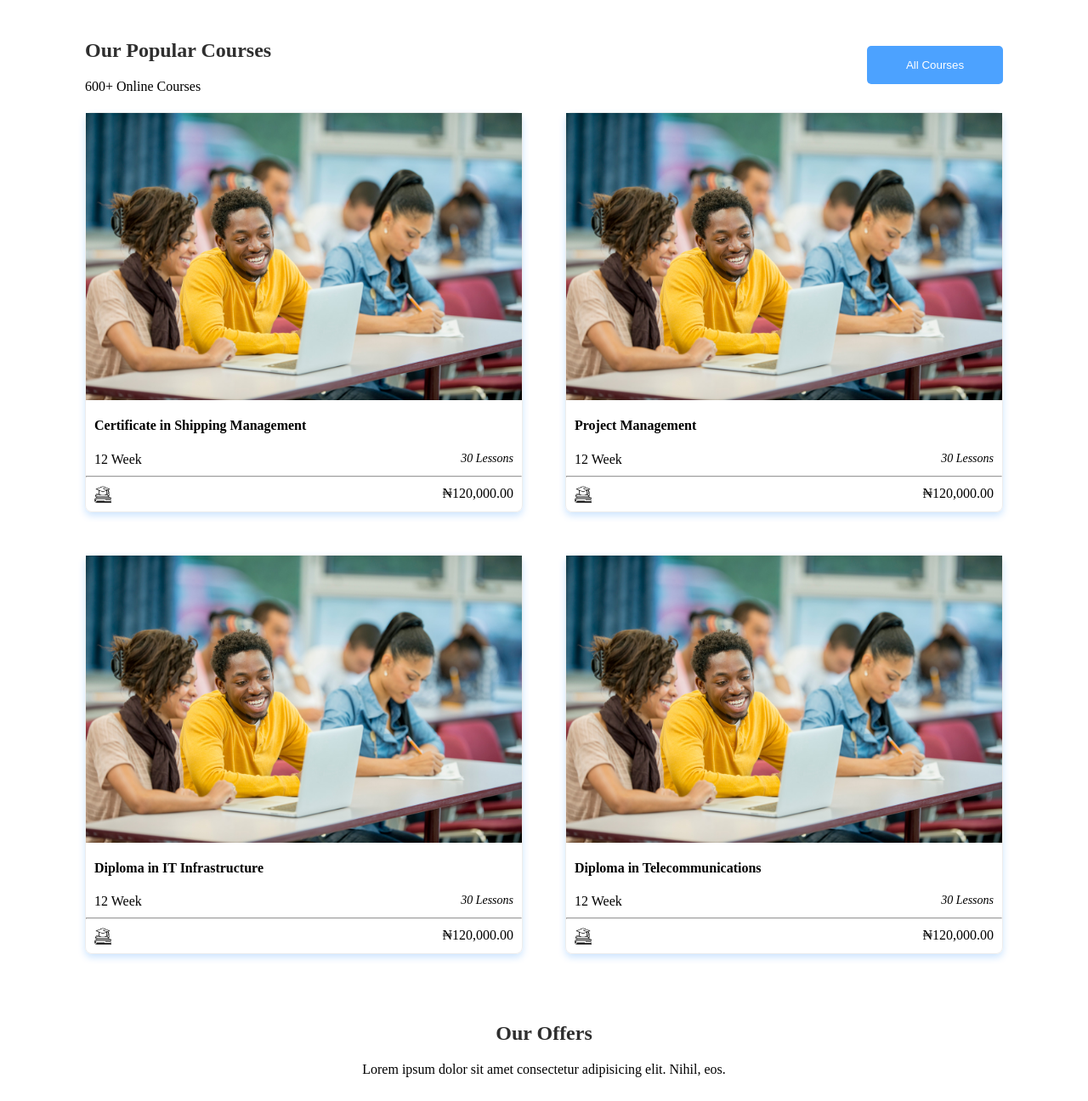
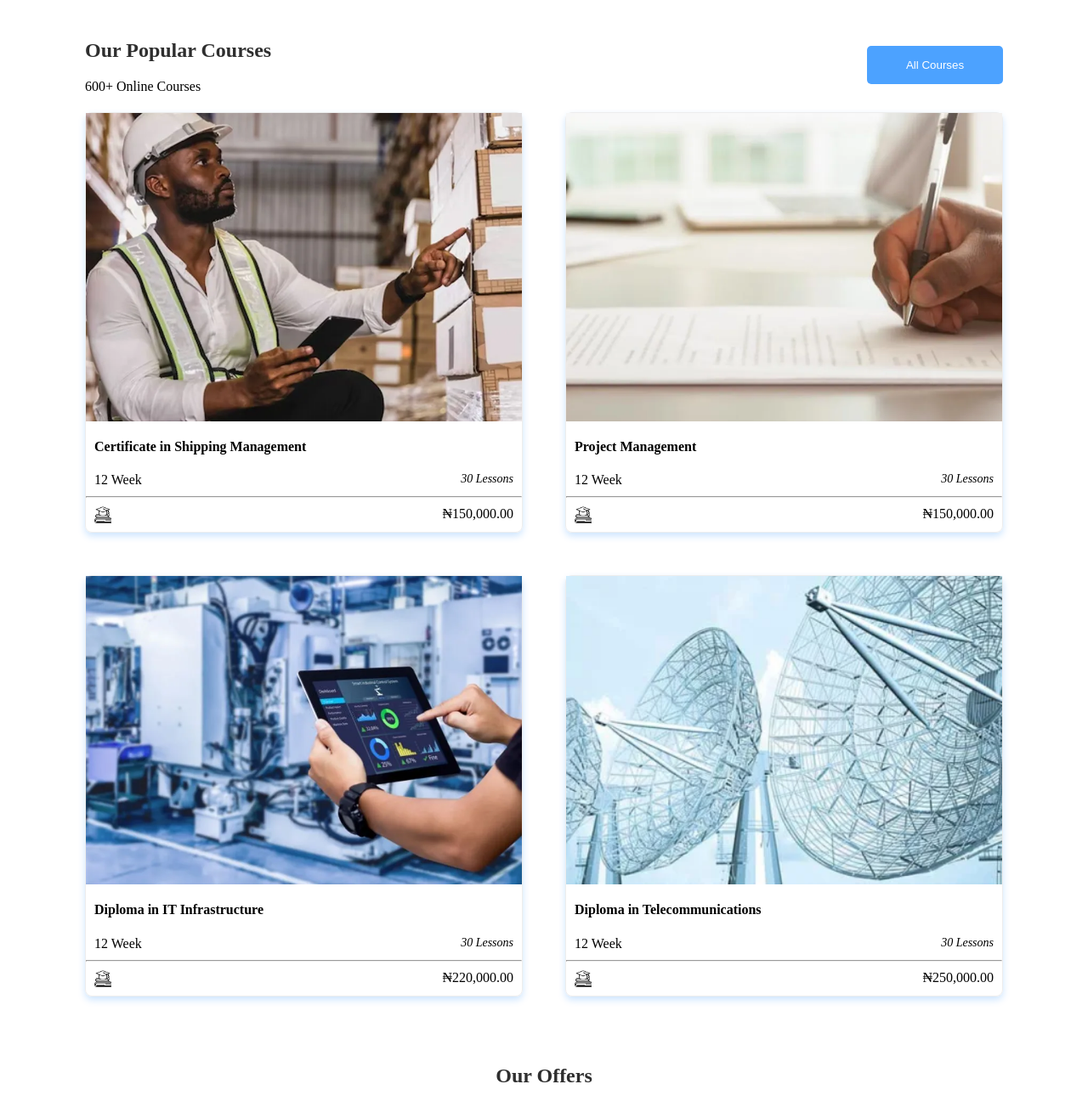
Before and after one commit to esteriella/alhuda-academy, a plain HTML site: page index.html in a window 1280 px wide. Shown: the part 1240-2536 px from the top of the page at 85% size. Drawn offline with nearby package versions, Linux system fonts and the light colour scheme.

Commit message:
Update Images

```diff
--- a/index.html
+++ b/index.html
@@ -302,7 +302,7 @@
         <section class="course-cards" id="course-card">
           <div class="img-cards">
             <div>
-              <img class="img" src="./images/student.jpg" alt="student" />
+              <img class="img" src="./images/Certificate-In-Shipping-Management-1.webp" alt="student" />
             </div>
             <div>
               <h4>Certificate in Shipping Management</h4>
@@ -321,13 +321,13 @@
                     alt="education"
                   />
                 </span>
-                <span>₦120,000.00 </span>
+                <span>₦150,000.00 </span>
               </div>
             </div>
           </div>
           <div class="img-cards">
             <div>
-              <img class="img" src="./images/student.jpg" alt="student" />
+              <img class="img" src="./images/Project-Management.webp" alt="student" />
             </div>
             <div>
               <h4>Project Management</h4>
@@ -346,13 +346,13 @@
                     alt="education"
                   />
                 </span>
-                <span>₦120,000.00 </span>
+                <span>₦150,000.00 </span>
               </div>
             </div>
           </div>
           <div class="img-cards">
             <div>
-              <img class="img" src="./images/student.jpg" alt="student" />
+              <img class="img" src="./images/Diploma-in-IT-Infrastructure.webp" alt="student" />
             </div>
             <div>
               <h4>Diploma in IT Infrastructure</h4>
@@ -371,13 +371,13 @@
                     alt="education"
                   />
                 </span>
-                <span>₦120,000.00 </span>
+                <span>₦220,000.00 </span>
               </div>
             </div>
           </div>
           <div class="img-cards">
             <div>
-              <img class="img" src="./images/student.jpg" alt="student" />
+              <img class="img" src="./images/Diploma-in-Telecommunications.webp" alt="student" />
             </div>
             <div>
               <h4>Diploma in Telecommunications</h4>
@@ -396,7 +396,7 @@
                     alt="education"
                   />
                 </span>
-                <span>₦120,000.00 </span>
+                <span>₦250,000.00 </span>
               </div>
             </div>
           </div>
```
Also changed, not shown: images/Certificate-In-Shipping-Management-1.webp (added), images/Diploma-in-IT-Infrastructure.webp (added), images/Diploma-in-Telecommunications.webp (added), images/Project-Management.webp (added), images/instruct1.jpg (deleted), images/student.jpg (deleted).
